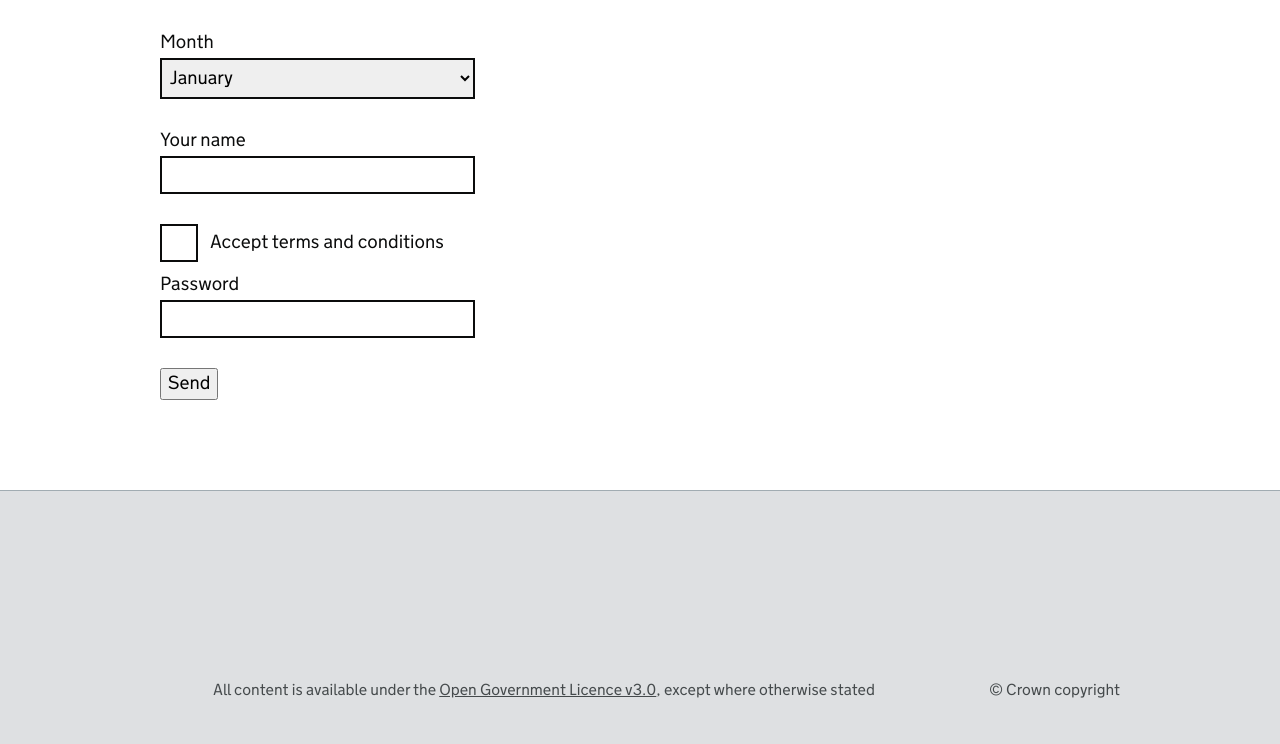
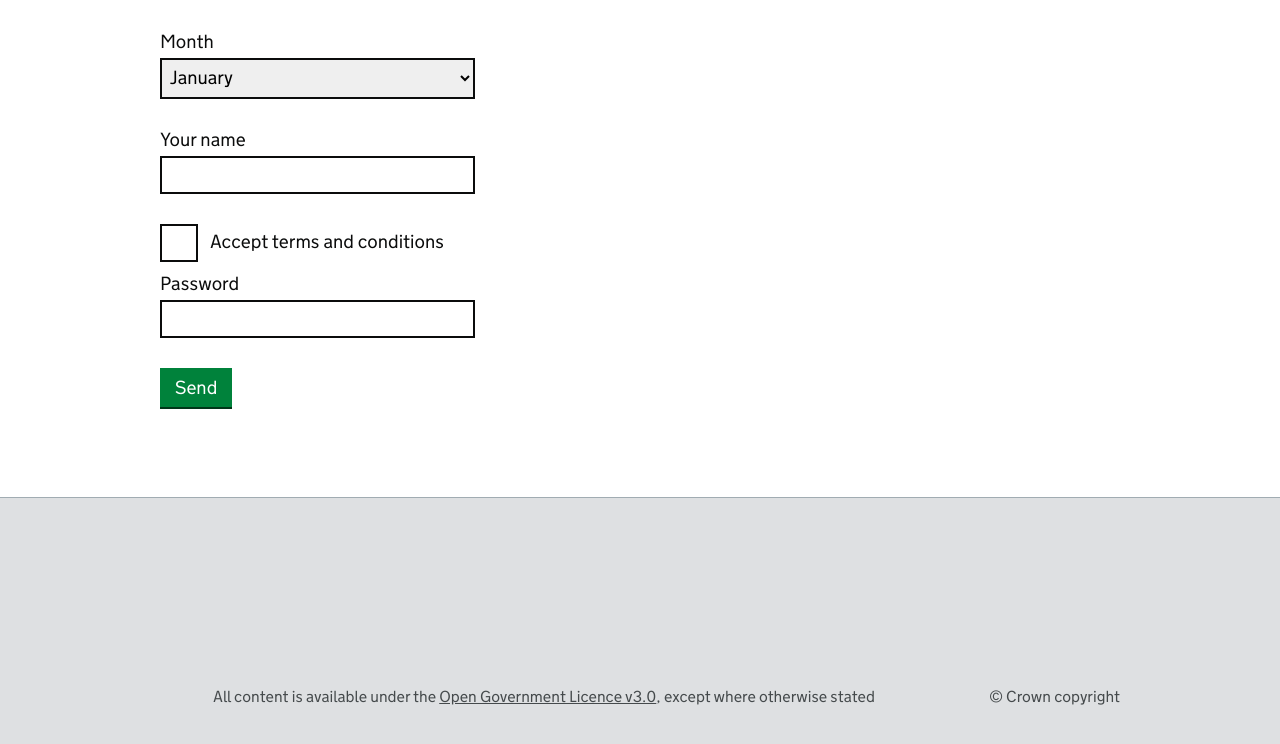
Before and after one commit to alphagov/a11y-dev-workshop, a plain HTML site: page examples/form-fields.html in a window 1280 px wide. Shown: the part 172-916 px from the top of the page. Drawn offline with Linux system fonts and the light colour scheme; a script that the page names is missing.

Commit message:
Fix button style on form example page

```diff
--- a/examples/form-fields.html
+++ b/examples/form-fields.html
@@ -138,7 +138,7 @@
           <input class="form-control" type="password" id="pwd">
         </div>
 
-        <input type="submit" value="Send">
+        <input type="submit" class="button" value="Send">
       </form>
 
     </div>
```
